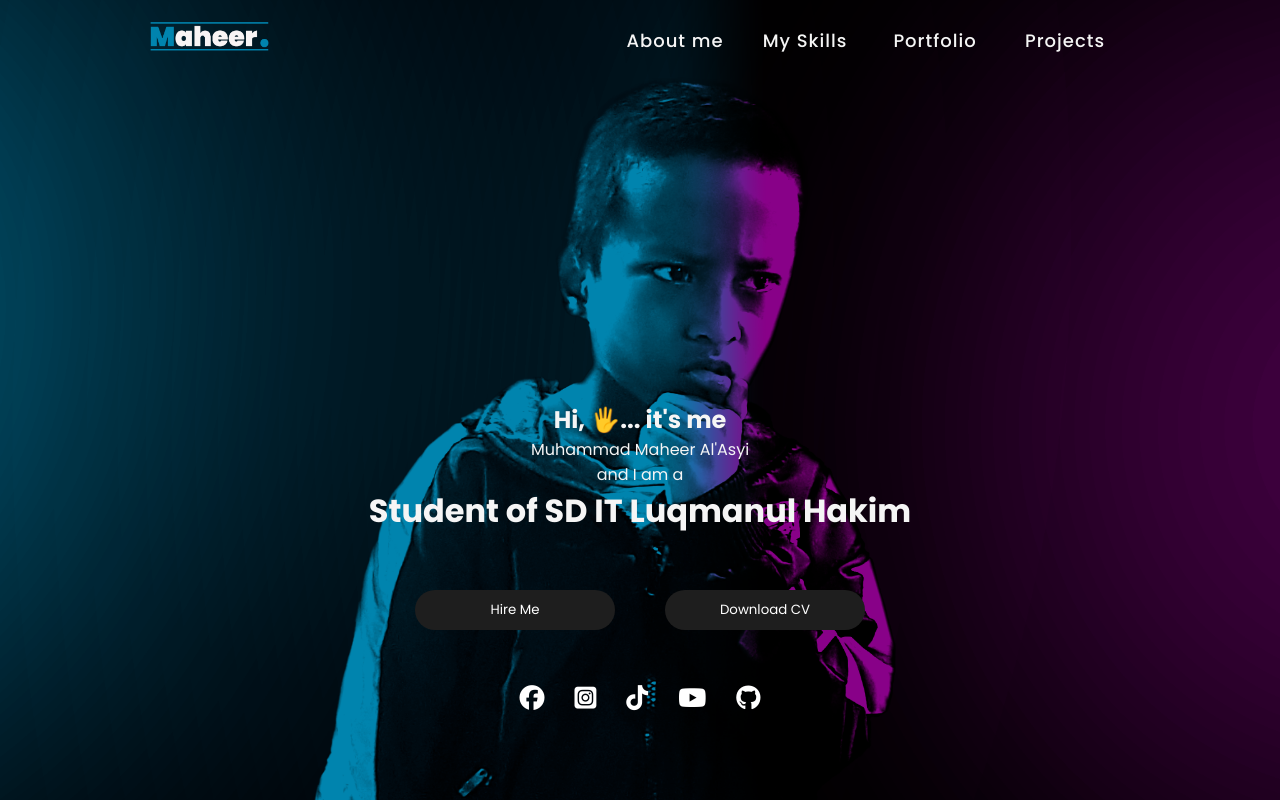
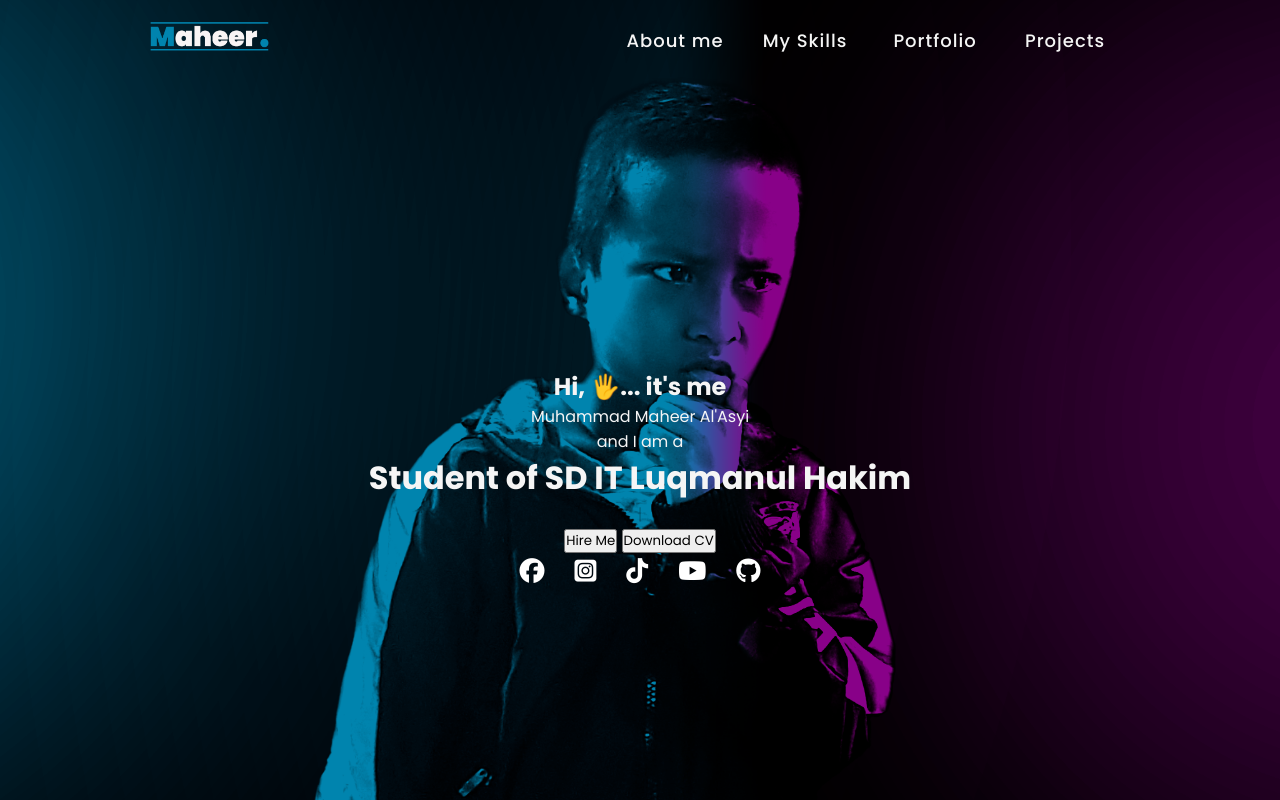
Before and after one commit to nazarovf/dongengsinga, a plain HTML site: page index.html in a window 1280 px wide. Drawn offline with nearby package versions, Linux system fonts and the light colour scheme.

Commit message:
Update style.css

```diff
--- a/style.css
+++ b/style.css
@@ -76,7 +76,7 @@
 .hero-content {
     width: 80%;
     position: absolute;
-    top: 70%;
+    top: 60%;
     left: 50%;
     transform: translate(-50%, -50%);
     text-align: center;
@@ -86,35 +86,47 @@
     color: whitesmoke;
 }
 
-.buttons {
-    display: flex;
-    justify-content: center;
-    gap: 50px;
-    margin-top: 30px;
+h3 {
+    color: rgb(235, 163, 30);
+    font-weight: 300;
 }
 
-.buttons button {
-    width: 200px;
-    height: 40px;
-    padding: 10px 20px;
-    border-radius: 30px;
-    background-color: #1e1e1e;
-    color: white;
-    border: none;
-    cursor: pointer;
-    transition: .6s;
+/* Video Container */
+.video-container {
+    position: relative;
+    display: inline-block;
+    width: 80%;
+    height: auto;
+    max-width: 800px;
+    margin-top: 20px;
 }
 
-.buttons button:hover {
-    background-color: whitesmoke;
-    color: #1e1e1e;
+video {
+    width: 100%;
+    height: auto;
+    display: block;
+}
+
+/* Play Button Styling */
+.play-button {
+    position: absolute;
+    top: 80px;
+    transform: translate(-50%, -50%);
+    width: 250px;
+    height: 150px;
+    cursor: pointer;
+}
+
+/* Hidden video initially */
+video {
+    display: none;
 }
 
 .medsos {
     display: flex;
     gap: 30px;
     justify-content: center;
-    margin-top: 50px;
+    z-index: 1;
 }
 
 .medsos .icon {
```
